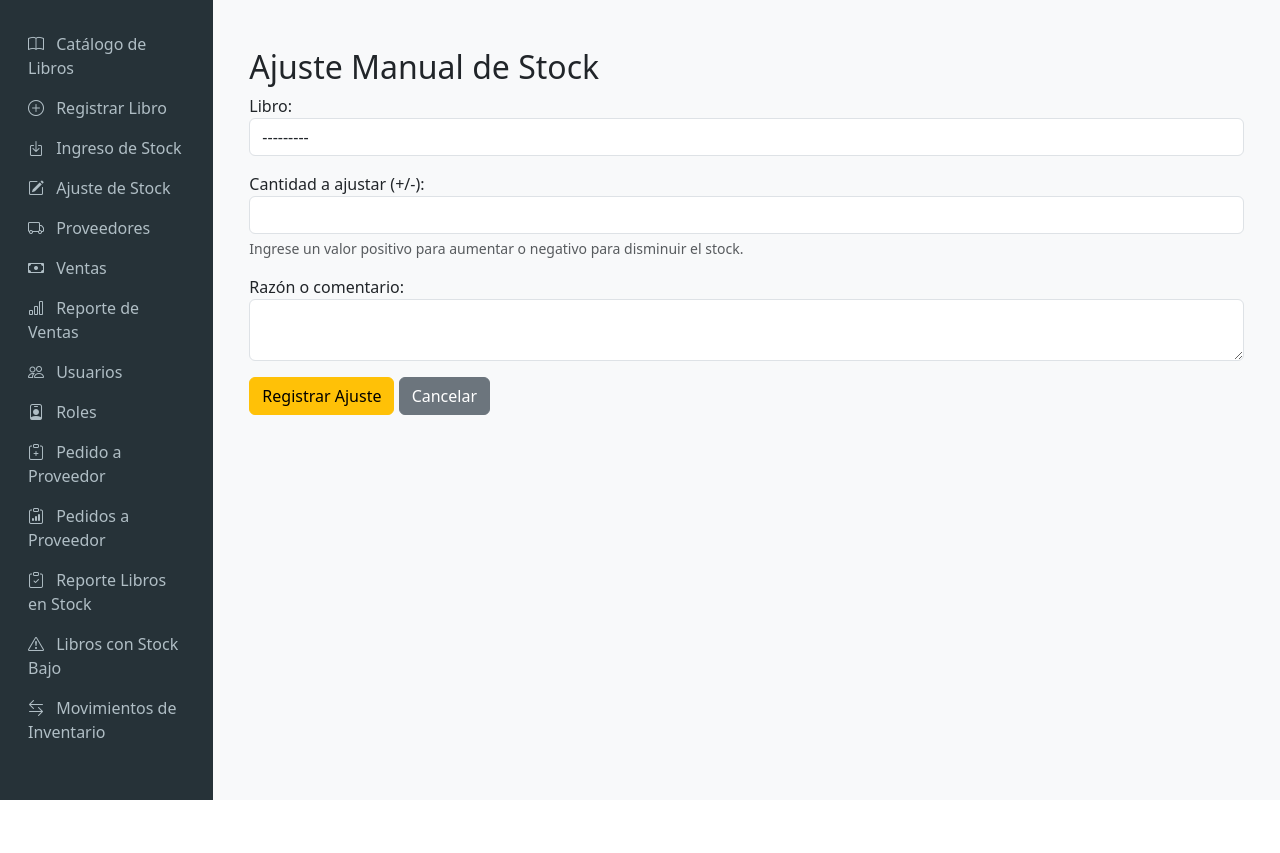
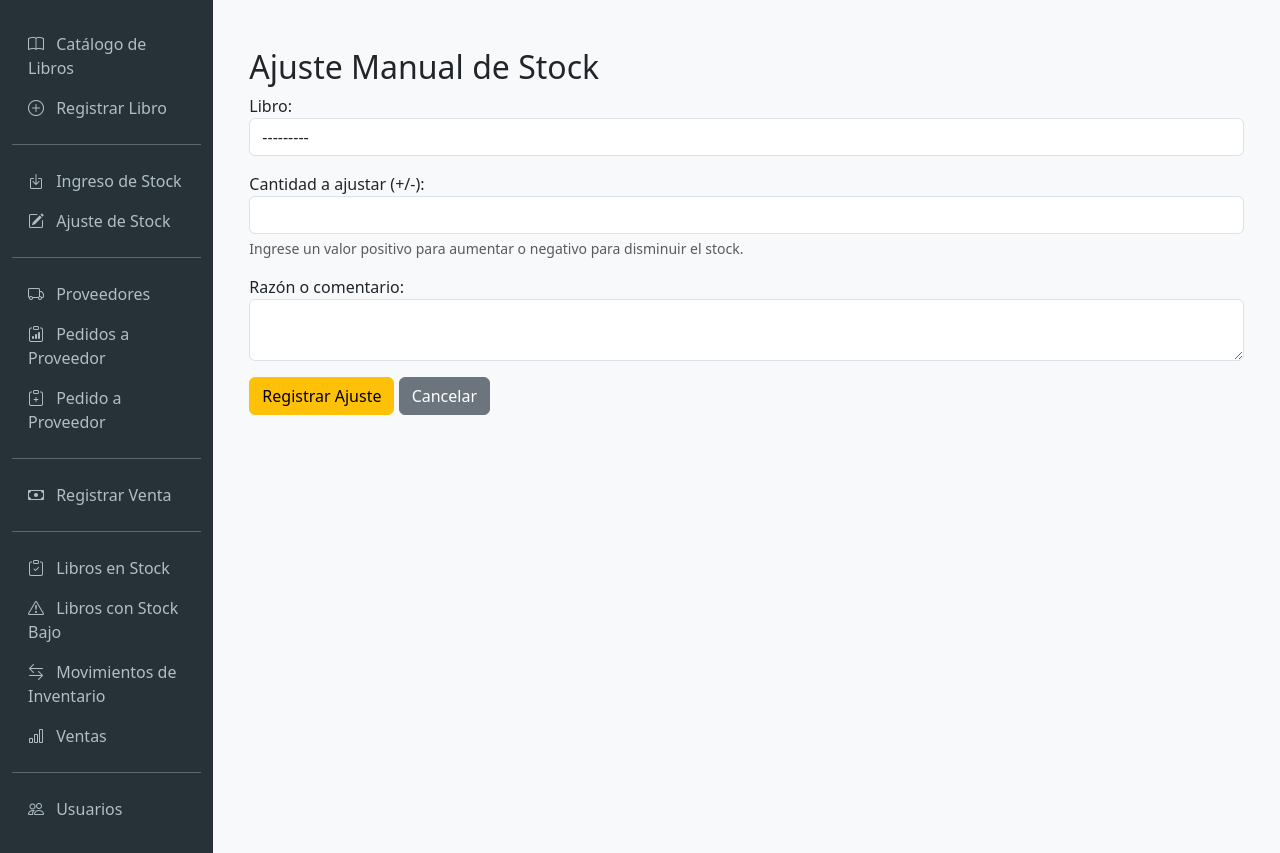
Before and after one commit to marcoviaweb/libreria-inventario-django, a Django app: page /inventario/ajuste-stock/ in a window 1280 px wide. Shown: the part 56-909 px from the top of the page. Before the commit the page ends 856 px from the top, so only its background shows below. Run offline with Django 5.2, Linux system fonts and the light colour scheme; a user stored in the database is signed in; data comes from the database, SQL or seed files in the repository.

Commit message:
Ajustes menu

```diff
--- a/templates/base.html
+++ b/templates/base.html
@@ -44,18 +44,22 @@
                     <ul class="nav flex-column">
                         <li class="nav-item"><a class="nav-link" href="{% url 'libro_list' %}"><i class="bi bi-book"></i> Catálogo de Libros</a></li>
                         <li class="nav-item"><a class="nav-link" href="{% url 'libro_create' %}"><i class="bi bi-plus-circle"></i> Registrar Libro</a></li>
+                        <li class="nav-item"><hr></li>
                         <li class="nav-item"><a class="nav-link" href="{% url 'entrada_manual' %}"><i class="bi bi-box-arrow-in-down"></i> Ingreso de Stock</a></li>
                         <li class="nav-item"><a class="nav-link" href="{% url 'ajuste_stock' %}"><i class="bi bi-pencil-square"></i> Ajuste de Stock</a></li>
+                        <li class="nav-item"><hr></li>
                         <li class="nav-item"><a class="nav-link" href="{% url 'proveedor_list' %}"><i class="bi bi-truck"></i> Proveedores</a></li>
-                        <li class="nav-item"><a class="nav-link" href="{% url 'venta_create' %}"><i class="bi bi-cash"></i> Ventas</a></li>
-                        <li class="nav-item"><a class="nav-link" href="{% url 'reporte_ventas' %}"><i class="bi bi-bar-chart"></i> Reporte de Ventas</a></li>
-                        <li class="nav-item"><a class="nav-link" href="{% url 'usuario_list' %}"><i class="bi bi-people"></i> Usuarios</a></li>
-                        <li class="nav-item"><a class="nav-link" href="{% url 'rol_list' %}"><i class="bi bi-person-badge"></i> Roles</a></li>
+                        <li class="nav-item"><a class="nav-link" href="{% url 'pedido_list' %}"><i class="bi bi-clipboard-data"></i> Pedidos a Proveedor</a></li>
                         <li class="nav-item"><a class="nav-link" href="{% url 'pedido_create' %}"><i class="bi bi-clipboard-plus"></i> Pedido a Proveedor</a></li>
-                        <li class="nav-item"><a class="nav-link" href="{% url 'pedido_list' %}"><i class="bi bi-clipboard-data"></i> Pedidos a Proveedor</a></li>
-                        <li class="nav-item"><a class="nav-link" href="{% url 'reporte_libros_stock' %}"><i class="bi bi-clipboard-check"></i> Reporte Libros en Stock</a></li>
+                        <li class="nav-item"><hr></li>
+                        <li class="nav-item"><a class="nav-link" href="{% url 'venta_create' %}"><i class="bi bi-cash"></i> Registrar Venta</a></li>
+                        <li class="nav-item"><hr></li>
+                        <li class="nav-item"><a class="nav-link" href="{% url 'reporte_libros_stock' %}"><i class="bi bi-clipboard-check"></i> Libros en Stock</a></li>
                         <li class="nav-item"><a class="nav-link" href="{% url 'reporte_libros_stock_bajo' %}"><i class="bi bi-exclamation-triangle"></i> Libros con Stock Bajo</a></li>
                         <li class="nav-item"><a class="nav-link" href="{% url 'reporte_movimientos_inventario' %}"><i class="bi bi-arrow-left-right"></i> Movimientos de Inventario</a></li>
+                        <li class="nav-item"><a class="nav-link" href="{% url 'reporte_ventas' %}"><i class="bi bi-bar-chart"></i> Ventas</a></li>
+                        <li class="nav-item"><hr></li>
+                        <li class="nav-item"><a class="nav-link" href="{% url 'usuario_list' %}"><i class="bi bi-people"></i> Usuarios</a></li>
                     </ul>
                 </div>
             </nav>
```
